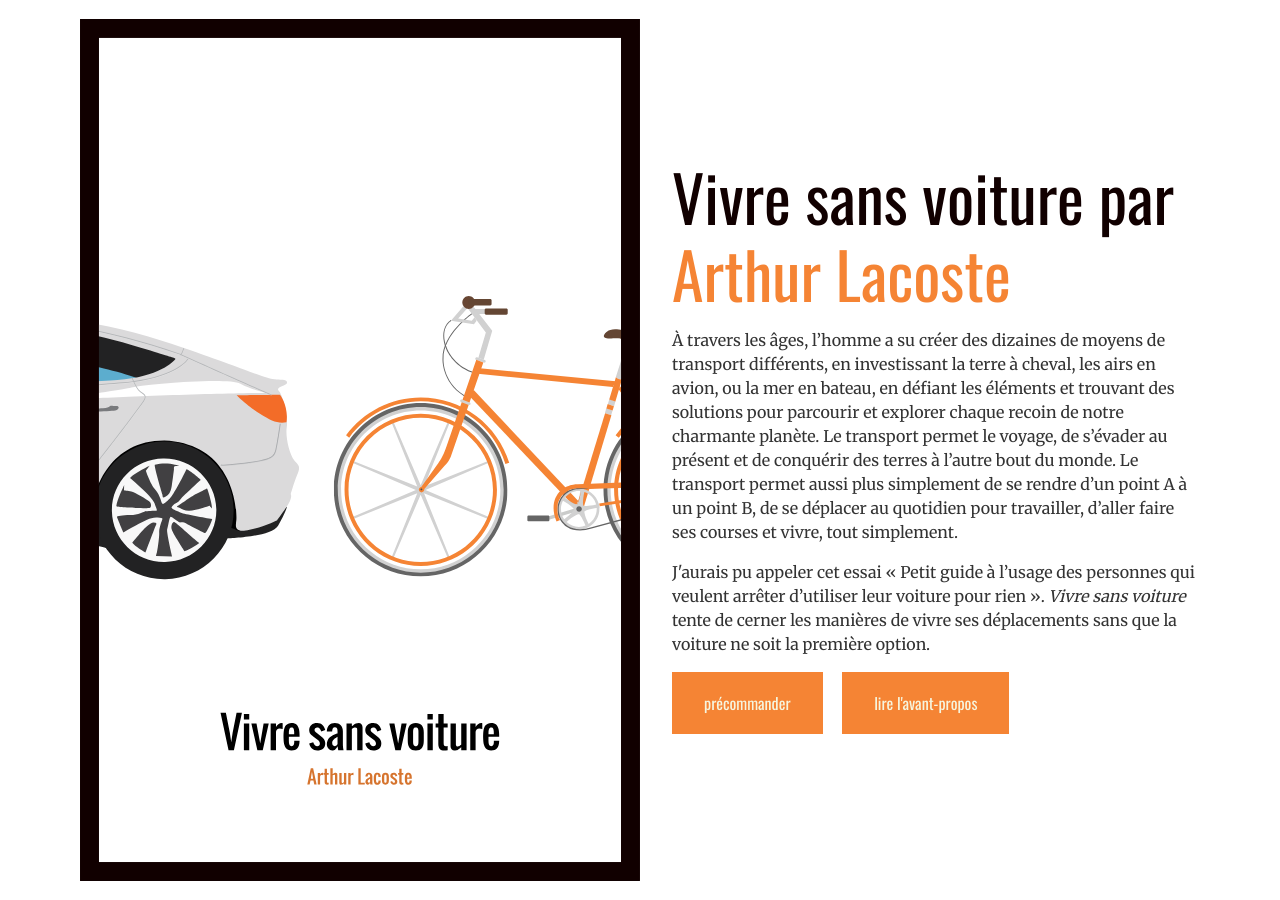
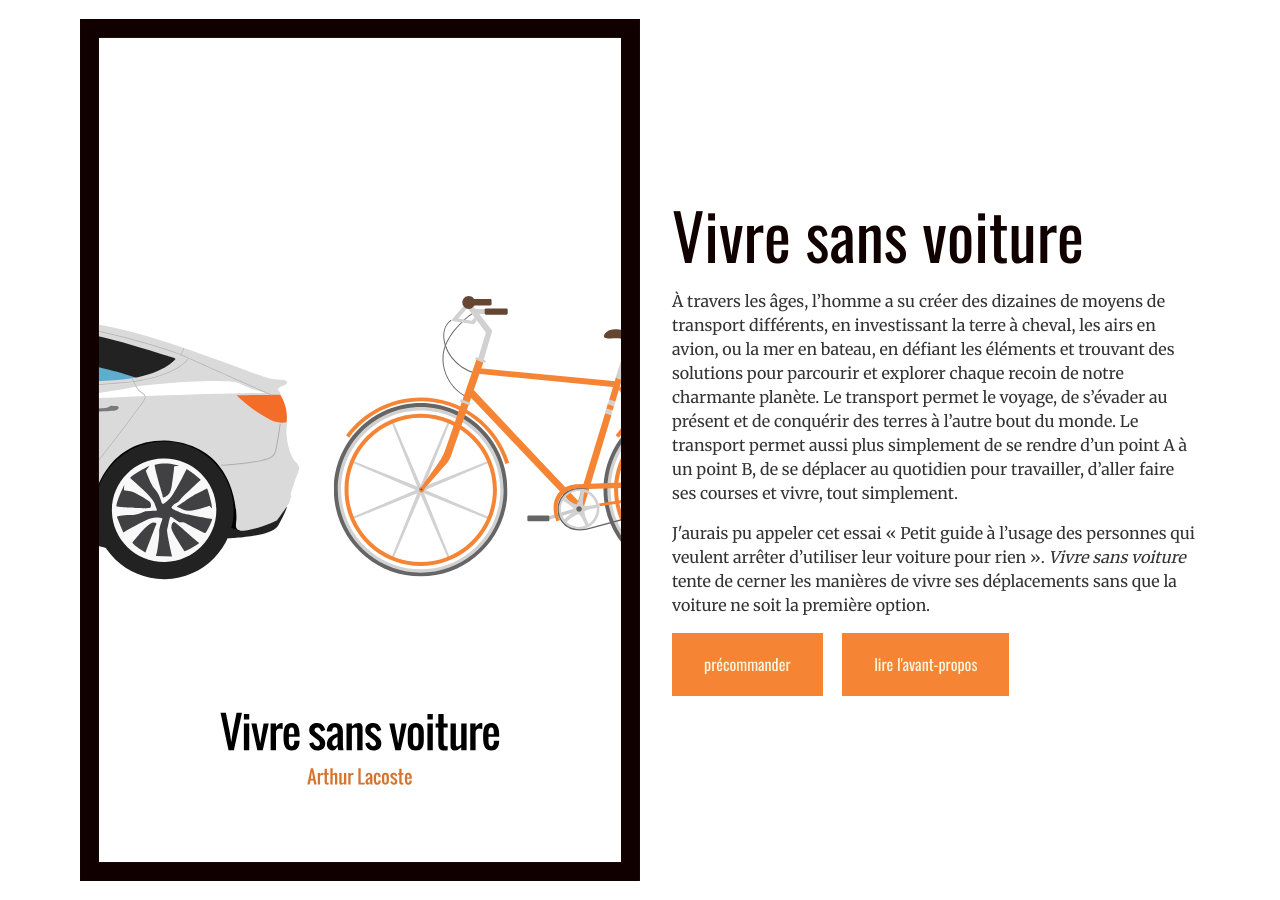
Before and after one commit to arthurlacoste/vivre-sans-voiture, a Jekyll site: the page built from index.html, in a window 1280 px wide. Built offline with Jekyll 4.4.1, drawn with Linux system fonts in a browser that asks for light colours.

Commit message:
Update home page

```diff
--- a/_layouts/home.html
+++ b/_layouts/home.html
@@ -4,7 +4,7 @@
   <body class="title">
     <img src="/images/book-cover.svg" alt="Vivre sans voiture par Arthur Lacoste" />
     <div class="title-col-2">
-        <h1 class="title-home"><cite>Vivre sans voiture</cite> par <a href="https://arthurlacoste.com" rel="me">Arthur Lacoste</a></h1>
+        <h1 class="title-home"><cite>Vivre sans voiture</cite></h1>
         <p>
           À travers les âges, l’homme a su créer des dizaines de moyens de transport différents, en investissant la terre à cheval, les airs en avion, ou la mer en bateau, en défiant les éléments et trouvant des solutions pour parcourir et explorer chaque recoin de notre charmante planète. Le transport permet le voyage, de s’évader au présent et de conquérir des terres à l’autre bout du monde. Le transport permet aussi plus simplement de se rendre d’un point A à un point B, de se déplacer au quotidien pour travailler, d’aller faire ses courses et vivre, tout simplement.
         </p>
--- a/css/style.css
+++ b/css/style.css
@@ -118,6 +118,19 @@ h1 {
 h1.title-home {
   font-size: 4rem;
 }
+
+@media all and (max-width: 910px) {
+  h1.title-home {
+    font-size: 2rem;
+  }
+}
+
+@media all and (max-width: 702px) {
+  h1.title-home {
+    text-align: center;
+  }
+}
+
 
 h1 cite {
   font-style: normal;
@@ -662,7 +675,6 @@ $TITLE SCREEN STYLES
   }
 }
 .title h1 {
-  text-align: left;
   margin-bottom: 1rem;
   line-height: 1.2;
 }
@@ -678,8 +690,6 @@ $TITLE SCREEN STYLES
     display: -webkit-box;
     display: -moz-box;
     display: -ms-flexbox;
-    display: -webkit-flex;
-    display: flex;
     -webkit-flex-align: center;
     -ms-flex-align: center;
     -webkit-align-items: center;
```
